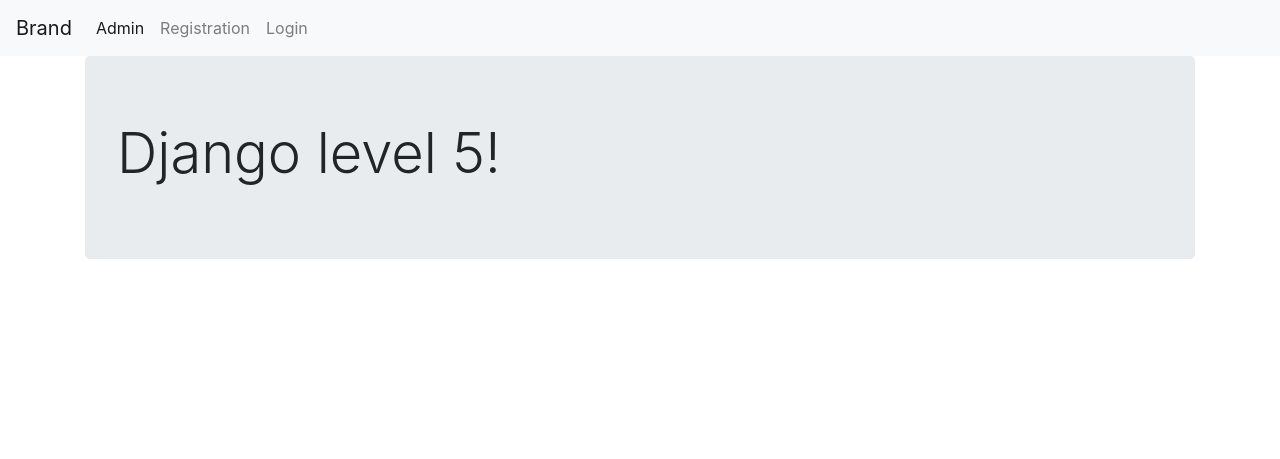
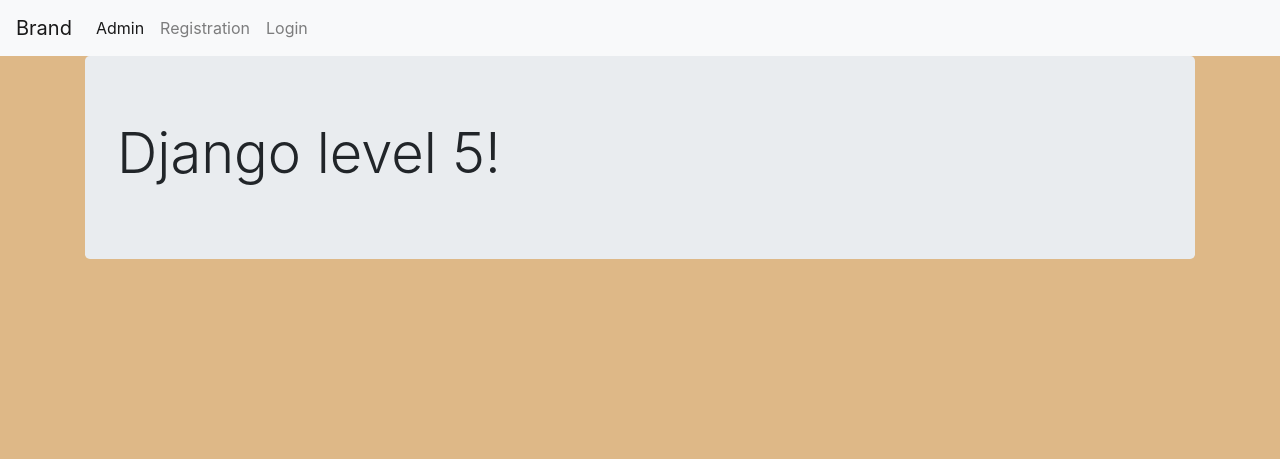
Before and after one commit to miguelbustamante/azure_django, a Django app: page / in a window 1280 px wide. Shown: the top 459 px of the page. Run offline with Django 3.2, Linux system fonts and the light colour scheme; some libraries are stand-ins or nearby versions.

Commit message:
site css

```diff
--- /dev/null
+++ b/static/site.css
@@ -0,0 +1,4 @@
+body{
+    background-color: burlywood;
+
+}
--- a/templates/basic_app/base.html
+++ b/templates/basic_app/base.html
@@ -11,7 +11,7 @@
         <meta name="viewport" content="width=device-width, initial-scale=1">
         <!-- CSS only -->
         <link rel="stylesheet" href="https://stackpath.bootstrapcdn.com/bootstrap/4.5.2/css/bootstrap.min.css" integrity="sha384-JcKb8q3iqJ61gNV9KGb8thSsNjpSL0n8PARn9HuZOnIxN0hoP+VmmDGMN5t9UJ0Z" crossorigin="anonymous">
-
+        <link rel="stylesheet" href="/static/site.css">
     </head>
     <body>
         <nav class="navbar navbar-expand-lg navbar-light bg-light">
```
